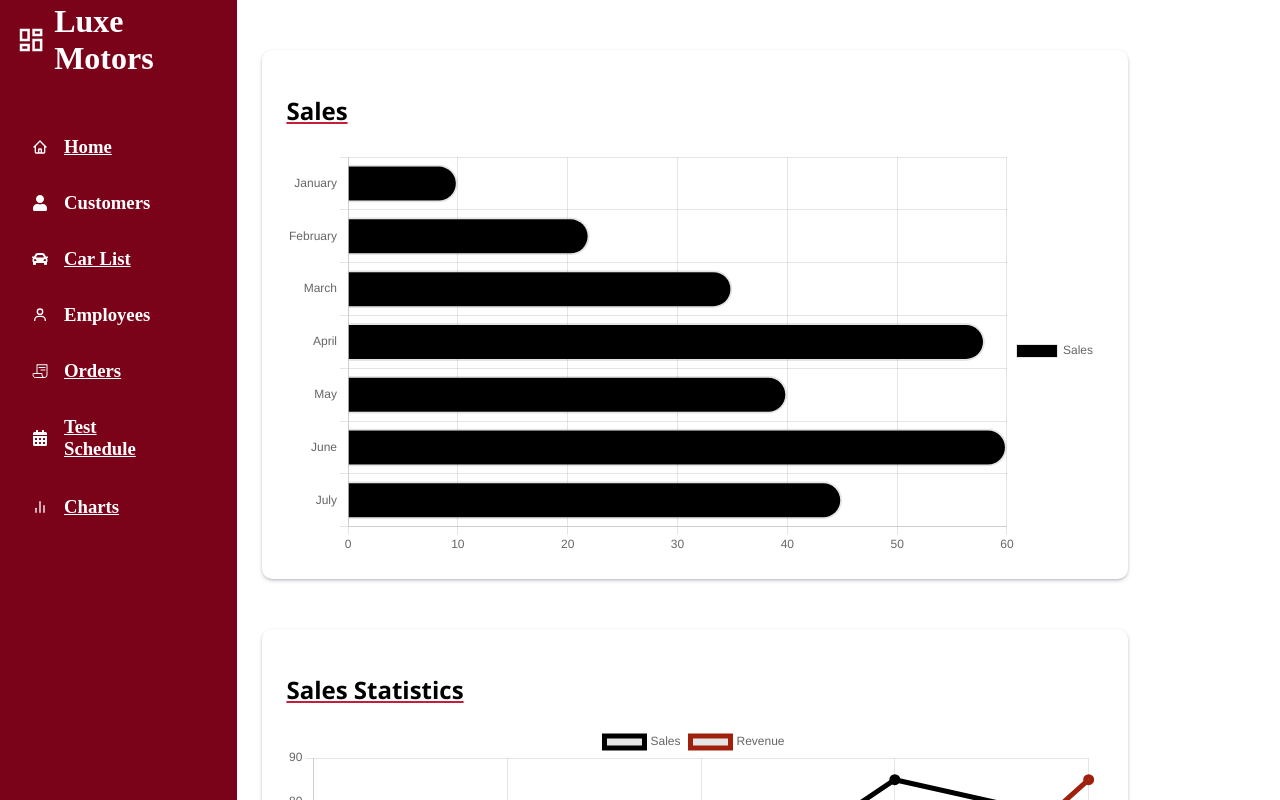
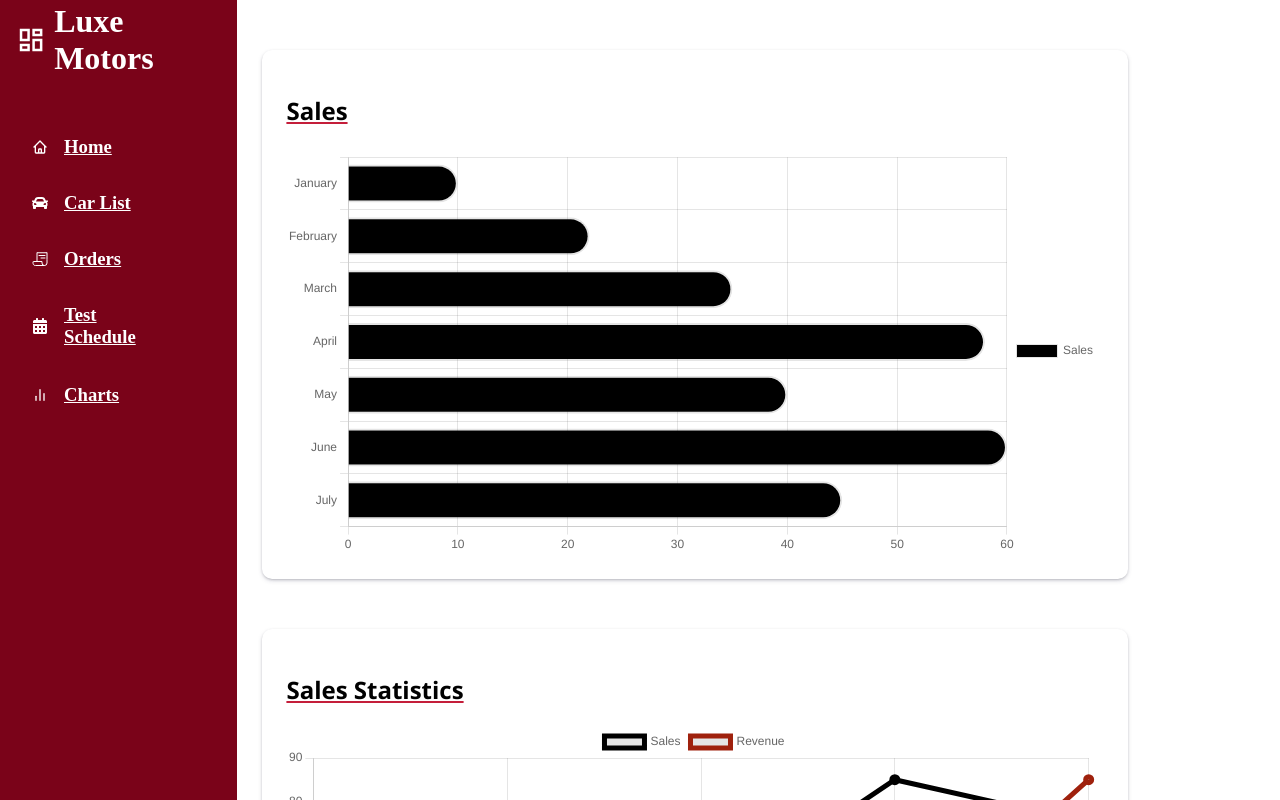
Before and after one commit to bechara-rizk/DealershipTeamOne, a Next.js app: page /dashboard/charts in a window 1280 px wide. Shown: the top 800 px of the page. Built offline with nearby package versions, Linux system fonts and the light colour scheme.

Commit message:
sidebar components

```diff
--- a/src/components/Sidebars.js
+++ b/src/components/Sidebars.js
@@ -27,10 +27,10 @@ const Sidebar = () => {
           <h3>Home</h3>
         </Link>
 
-        <div className="item">
+        {/* <div className="item">
         <FaUser className="customer-icon" />
           <h3>Customers</h3>
-        </div>
+        </div> */}
 
         {/* /*</div><div className="item">/*        adde here the link to the actual page below */  }
         <Link href="/home/ProductsPage" className="item">
@@ -39,10 +39,10 @@ const Sidebar = () => {
 
         </Link>
 
-        <div className="item">
+        {/* <div className="item">
         <BiUser className="employee-icon" />
           <h3>Employees</h3>
-        </div>
+        </div> */}
 
 
         <Link href="/dashboard/SalesInfoPage" className="item">
```
